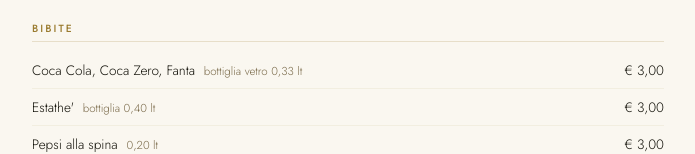
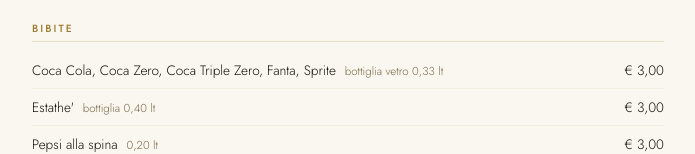
Before and after one commit to Delucious97/Menu, a plain HTML site: page index.html in a window 1280 px wide. Shown: the part 6920-7074 px from the top of the page, without its empty margins (292-987 px from the left). Drawn offline with nearby package versions, Linux system fonts and the light colour scheme.

Commit message:
Update index.html

```diff
--- a/index.html
+++ b/index.html
@@ -265,7 +265,7 @@
     </div>
     <div class="bev-group">
       <div class="bev-group-title">Bibite</div>
-      <div class="bev-row"><span class="bev-name">Coca Cola, Coca Zero, Fanta <span class="bev-detail">bottiglia vetro 0,33 lt</span></span><span class="bev-price">€ 3,00</span></div>
+      <div class="bev-row"><span class="bev-name">Coca Cola, Coca Zero, Coca Triple Zero, Fanta, Sprite <span class="bev-detail">bottiglia vetro 0,33 lt</span></span><span class="bev-price">€ 3,00</span></div>
       <div class="bev-row"><span class="bev-name">Estathe' <span class="bev-detail">bottiglia 0,40 lt</span></span><span class="bev-price">€ 3,00</span></div>
       <div class="bev-row"><span class="bev-name">Pepsi alla spina <span class="bev-detail">0,20 lt</span></span><span class="bev-price">€ 3,00</span></div>
       <div class="bev-row"><span class="bev-name">Pepsi alla spina <span class="bev-detail">0,40 lt</span></span><span class="bev-price">€ 5,00</span></div>
```
